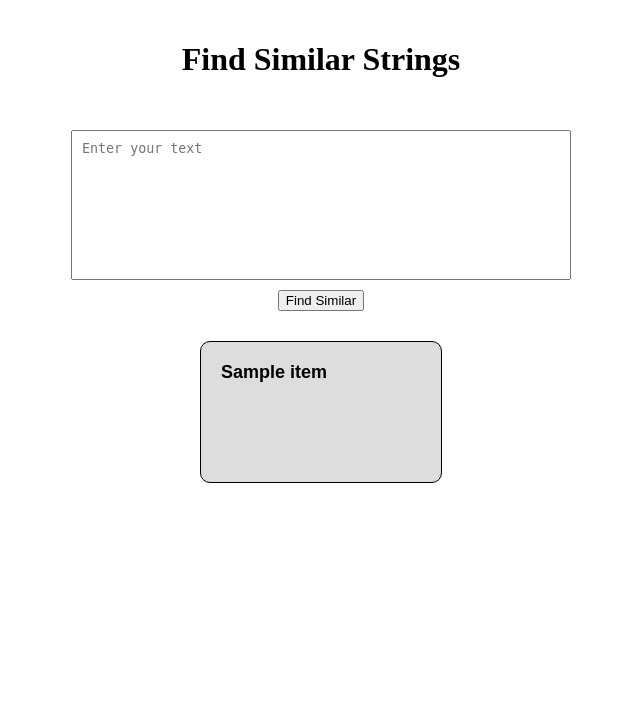
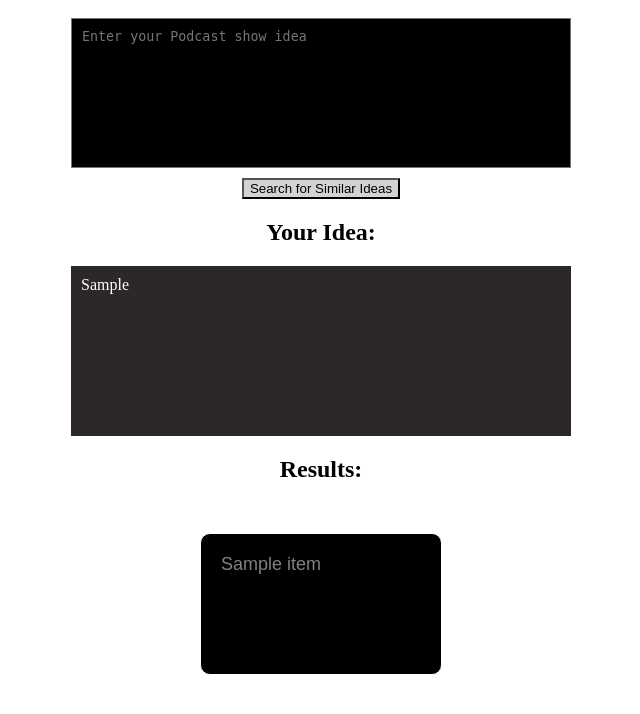
Before and after one commit to scaperothian/embedding-viz, a Flask app: template templates/index.html in a window 1280 px wide. Shown: the top 714 px of the page, without its empty margins (319-959 px from the left). Run offline with Flask 3, Linux system fonts and the light colour scheme; the template is opened without the code that fills it: most values are stand-ins (such as "Sample title", 1, 10 or a date in 2020).

Commit message:
simple style updates.  getting the user input displayed

```diff
--- a/main.py
+++ b/main.py
@@ -10,7 +10,7 @@ def index():
     if request.method == "POST":
         user_input = request.form["input_text"]
         similar_strings = find_similarity(user_input) # Replace with your actual function
-        return render_template("index.html", similar_strings=similar_strings)
+        return render_template("index.html", similar_strings=similar_strings, user_input=user_input)
     return render_template("index.html")
 
 if __name__ == "__main__":
--- a/templates/index.html
+++ b/templates/index.html
@@ -9,15 +9,21 @@
         h1 {
             text-align: center;
             padding: 20px;
+            color: black
         }
 
         h2 {
+            align-items: center;
             text-align: center;
-            padding: 20px;
+            /* Adjust the height to show 5 rows */
+            padding: 10px;
+            margin: 10px;
+            color: black
         }
 
         form {
             text-align: center;
+
         }
 
         .flex-container {
@@ -25,6 +31,11 @@
             flex-direction: column;
             align-items: center;
             /* Center the button horizontally */
+        }
+
+        button {
+            background-color: lightgrey;
+            color: black;
         }
 
         textarea {
@@ -35,8 +46,22 @@
             padding: 10px;
             margin: 10px;
             box-sizing: border-box;
+            background-color: black;
+            color: white;
             resize: none;
             /* Disable textarea resizing */
+        }
+
+        .user-input {
+            text-align: left;
+            width: 480px;
+            /* Set the desired width for the textarea */
+            height: 150px;
+            /* Adjust the height to show 5 rows */
+            padding: 10px;
+            margin: auto;
+            background-color: rgb(45, 40, 40);
+            color:white;
         }
 
         .tiles {
@@ -50,8 +75,9 @@
             flex: 0 0 200px;
             height: 100px;
             text-align: center;
-            background-color: #ddd;
-            border: 1px solid black;
+            background-color: black;
+            color:grey;
+            border: 1px solid white;
             border-radius: 10px;
             padding: 20px;
             margin: 10px;
@@ -60,21 +86,28 @@
         .tile-text {
             font-family: 'Arial';
             font-size: 18px;
-            font-weight: bold;
             text-align: left;
         }
     </style>
 </head>
 
-<body>
-    <h1>Find Similar Strings</h1>
+<body style="background-color: white;">
     <form action="/" method="POST">
         <div class="flex-container">
-            <textarea name="input_text" rows="5" placeholder="Enter your text"></textarea>
-            <button type="submit">Find Similar</button>
+            <textarea name="input_text" rows="5" placeholder="Enter your Podcast show idea"></textarea>
+            <button type="submit">Search for Similar Ideas</button>
         </div>
     </form>
+
+    {% if user_input %}
+    <h2>Your Idea:</h2>
+    <div>
+        <p class="user-input">{{ user_input }}</p>
+    </div>
+    {% endif %}
+
     {% if similar_strings %}
+    <h2>Results:</h2>
     <div class="tiles">
         {% for item in similar_strings %}
         <div class="tile">
@@ -83,6 +116,12 @@
         {% endfor %}
     </div>
     {% endif %}
+    <script>
+        function showText() {
+            var obj = document.getElementsByName('input_text')
+            console.log(obj)
+        }
+    </script>
 </body>
 
 </html>
```
